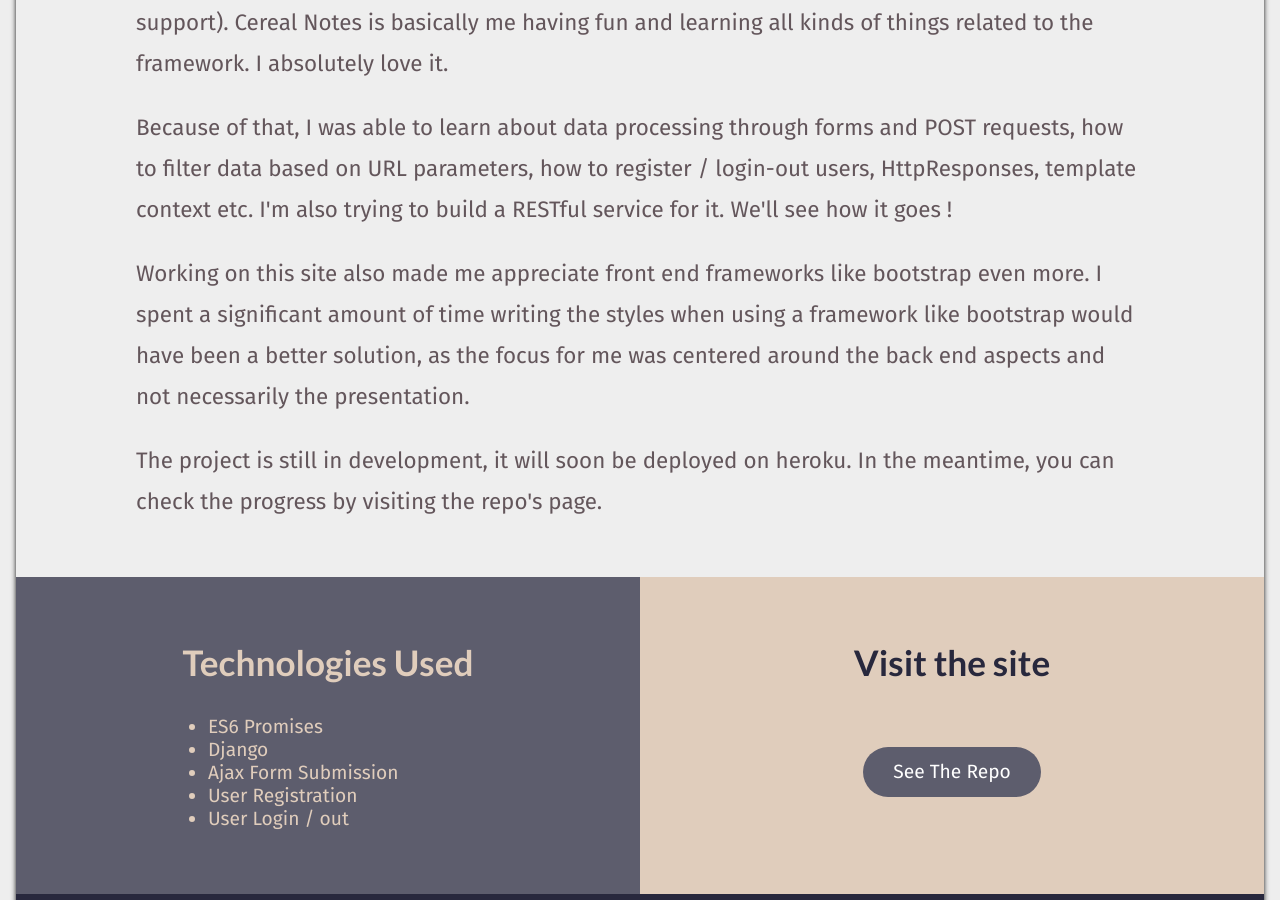
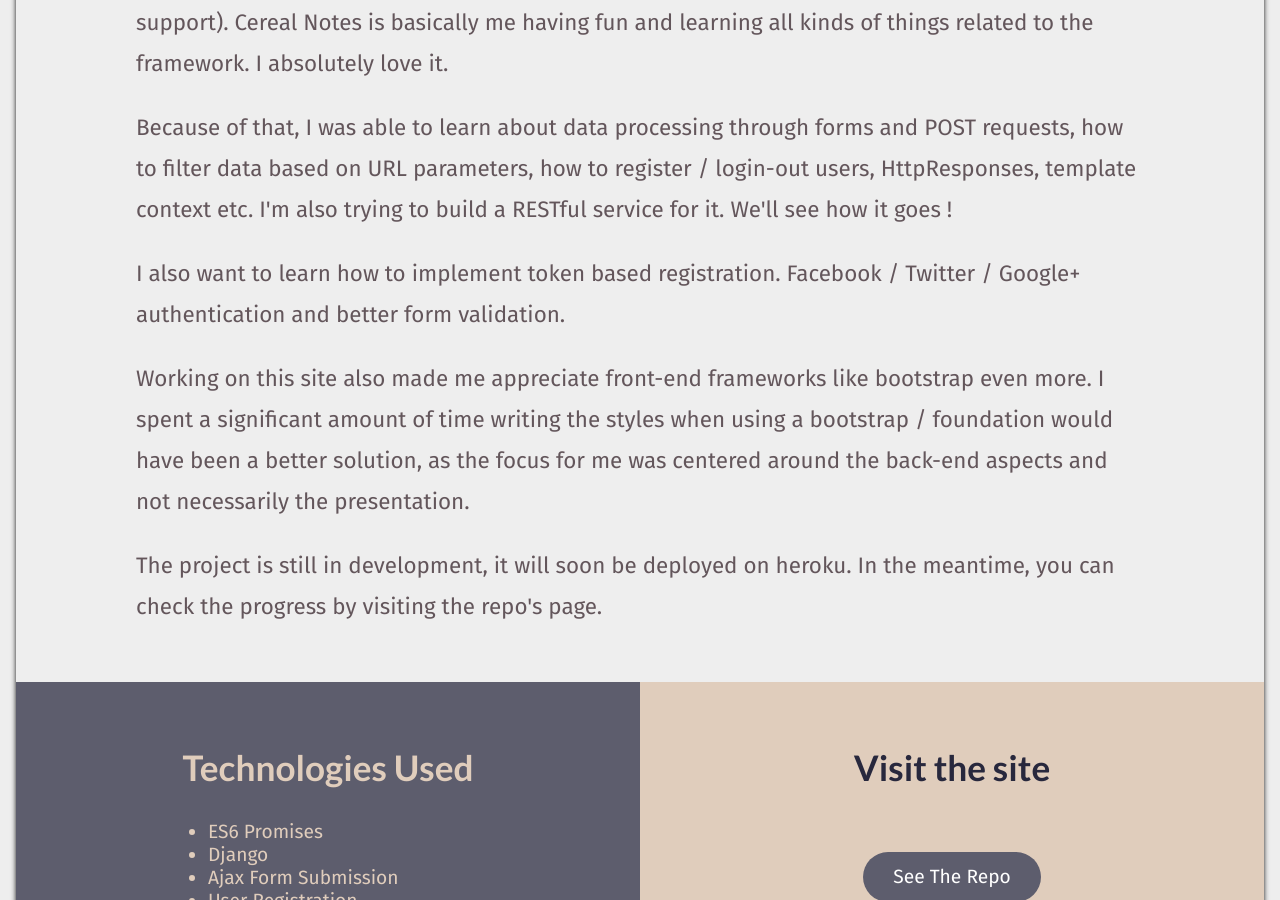
Before and after one commit to Zabanaa/zabanaa.github.io, a Jekyll site: the page built from projects/cereal-notes.html, in a window 1280 px wide and 900 px high, scrolled down 1017 px. Built offline with Jekyll 4.4.1, drawn with Linux system fonts in a browser that asks for light colours; Markdown is read by kramdown in place of the engine named in the settings.

Commit message:
update copy on cereal notes project

```diff
--- a/projects/cereal-notes.html
+++ b/projects/cereal-notes.html
@@ -18,6 +18,8 @@ repo_link: "https://github.com/CerealCoder/cereal-notes"
 
 <p>Because of that, I was able to learn about data processing through forms and POST requests, how to filter data based on URL parameters, how to register / login-out users, HttpResponses, template context etc. I'm also trying to build a RESTful service for it. We'll see how it goes !</p>
 
-<p>Working on this site also made me appreciate front end frameworks like bootstrap even more. I spent a significant amount of time writing the styles when using a framework like bootstrap would have been a better solution, as the focus for me was centered around the back end aspects and not necessarily the presentation.</p>
+<p>I also want to learn how to implement token based registration. Facebook / Twitter / Google+ authentication and better form validation.</p>
+
+<p>Working on this site also made me appreciate front-end frameworks like bootstrap even more. I spent a significant amount of time writing the styles when using a bootstrap / foundation would have been a better solution, as the focus for me was centered around the back-end aspects and not necessarily the presentation.</p>
 
 <p>The project is still in development, it will soon be deployed on heroku. In the meantime, you can check the progress by visiting the repo's page.</p>
```
